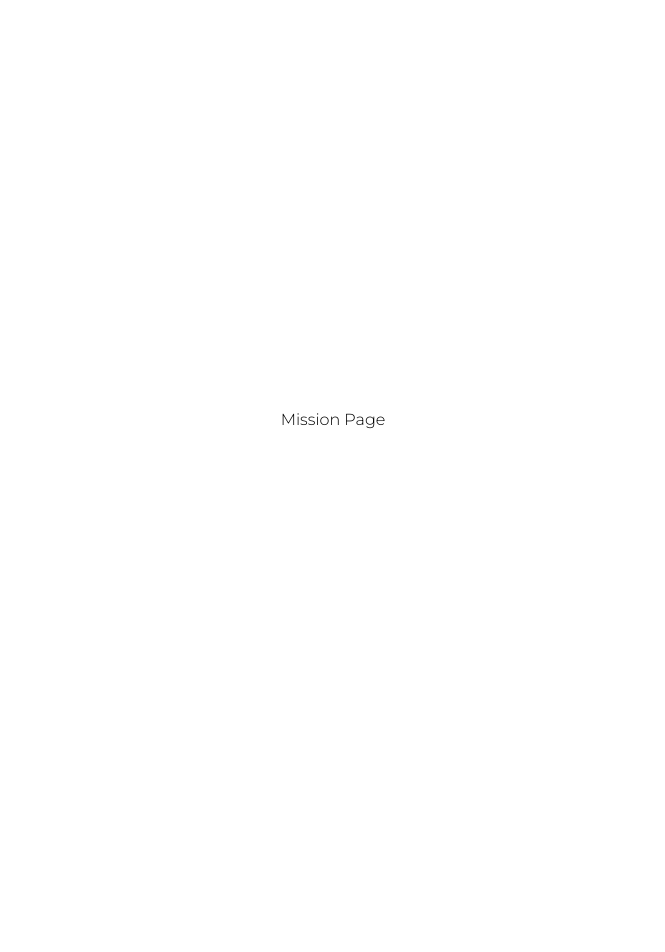
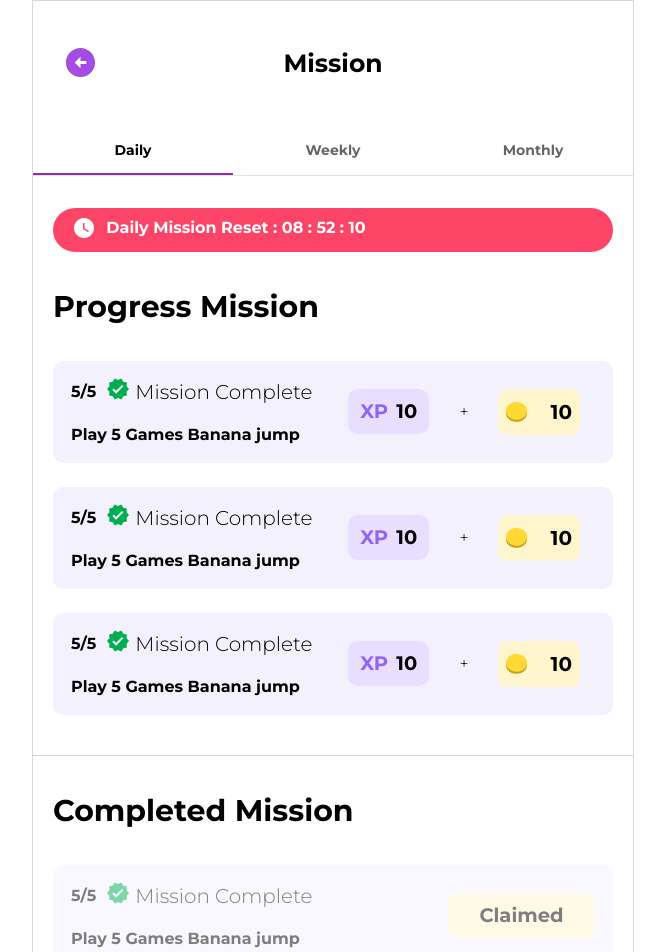
Before and after one commit to ebennaga/mini-games, a Next.js app: page /mission in a window 1280 px wide. Shown: the top 952 px of the page, without its empty margins (307-972 px from the left). Before the commit the page ends 840 px from the top, so only its background shows below. Built offline with nearby package versions, Linux system fonts and the light colour scheme.

Commit message:
Slicing mission page unclear.

```diff
--- a/components/Button/Index.tsx
+++ b/components/Button/Index.tsx
@@ -8,11 +8,23 @@ interface ButtonProps {
     color: string;
     border?: string;
     onClick?: any;
+    height?: string;
+    disabled?: boolean;
 }
 
-const ButtonLanding: React.FC<ButtonProps> = ({ title, icon, backgoundColor, color, border = 'none', onClick }) => {
+const ButtonLanding: React.FC<ButtonProps> = ({
+    disabled,
+    height = '60px',
+    title,
+    icon,
+    backgoundColor,
+    color,
+    border = 'none',
+    onClick
+}) => {
     return (
         <Button
+            disabled={disabled}
             startIcon={icon}
             onClick={onClick}
             sx={{
@@ -24,7 +36,7 @@ const ButtonLanding: React.FC<ButtonProps> = ({ title, icon, backgoundColor, col
                 color,
                 backgroundColor: backgoundColor,
                 width: '100%',
-                height: '60px',
+                height,
                 '&:hover': {
                     backgroundColor: backgoundColor,
                     border,
--- a/components/Layout/Index.tsx
+++ b/components/Layout/Index.tsx
@@ -3,25 +3,24 @@ import { Box } from '@mui/material';
 
 interface LayoutProps {
     children: any;
-    backgoundColor: any;
+    backgoundColor?: any;
     border?: any;
 }
 
-const Layout: React.FC<LayoutProps> = ({ children, backgoundColor, border }) => {
+const Layout: React.FC<LayoutProps> = ({ children, backgoundColor = '#FFF', border = '1px solid #D9D9D9' }) => {
     return (
-        <Box sx={{ backgroundColor: '#FFF', display: 'flex', justifyContent: 'center', margin: 0, fontFamily: 'Montserrat' }}>
+        <Box sx={{ backgroundColor: '#FFF', display: 'flex', justifyContent: 'center', fontFamily: 'Montserrat' }}>
             <Box
                 sx={{
                     backgroundColor: backgoundColor,
                     maxWidth: '600px',
                     width: '600px',
                     display: 'flex',
-                    justifyContent: 'center',
                     flexDirection: 'column',
                     alignItems: 'center',
                     border,
                     minHeight: '100vh',
-                    padding: '20px'
+                    py: 3
                 }}
             >
                 {children}
--- /dev/null
+++ b/components/MissionCard/index.tsx
@@ -0,0 +1,92 @@
+/* eslint-disable no-unused-vars */
+import React from 'react';
+import { Grid, Typography, Box } from '@mui/material';
+import { Verified } from '@mui/icons-material';
+
+interface MissionCardProps {
+    isCompleted: boolean;
+    isClaimed?: boolean;
+}
+
+const MissionCard: React.FC<MissionCardProps> = ({ isCompleted = true, isClaimed }) => {
+    return (
+        <Grid
+            container
+            alignItems='center'
+            sx={{ opacity: isClaimed ? 0.5 : 'none', backgroundColor: '#F4F1FF', borderRadius: '10px', padding: '16px 18px', mt: 3 }}
+        >
+            <Grid item xs={6}>
+                <Box sx={{ display: 'flex', gap: '10px', mb: 2, alignItems: 'center' }}>
+                    <Typography sx={{ fontWeight: 'bold' }}>5/5</Typography>
+                    {isCompleted && (
+                        <Box sx={{ display: 'flex', gap: '5px' }}>
+                            <Verified sx={{ color: '#00AE50' }} />
+                            <Typography sx={{ fontSize: '20px' }}>Mission Complete</Typography>
+                        </Box>
+                    )}
+                </Box>
+                <Typography sx={{ fontWeight: 'bold' }}>Play 5 Games Banana jump</Typography>
+            </Grid>
+            <Grid
+                item
+                xs={6}
+                sx={{
+                    display: 'flex',
+                    flexDirection: 'row',
+                    justifyContent: isClaimed ? 'end' : 'space-around',
+                    alignItems: 'center'
+                }}
+            >
+                {isClaimed ? (
+                    <Box
+                        sx={{
+                            display: 'flex',
+                            width: '50%',
+                            backgroundColor: '#FFF5CD',
+                            padding: '8px',
+                            justifyContent: 'space-around',
+                            borderRadius: '10px'
+                        }}
+                    >
+                        <Typography sx={{ fontWeight: 'bold', fontSize: '19.5px' }}>Claimed</Typography>
+                    </Box>
+                ) : (
+                    <>
+                        {' '}
+                        <Box
+                            sx={{
+                                display: 'flex',
+                                width: '25%',
+                                backgroundColor: '#E8DEFF',
+                                padding: '8px',
+                                justifyContent: 'space-around',
+                                borderRadius: '10px'
+                            }}
+                        >
+                            <Typography sx={{ fontWeight: 'bold', color: '#9163F6', fontSize: '19.5px' }}>XP</Typography>
+                            <Typography sx={{ fontWeight: 'bold', fontSize: '19.5px' }}>10</Typography>
+                        </Box>
+                        {isCompleted && <Typography> + </Typography>}
+                        <Box
+                            sx={{
+                                display: 'flex',
+                                width: '25%',
+                                backgroundColor: '#FFF5CD',
+                                padding: '8px',
+                                justifyContent: 'space-between',
+                                borderRadius: '10px',
+                                fontWeight: 'bold',
+                                alignItems: 'center'
+                            }}
+                        >
+                            <img src='/images/coin.png' alt='coin-img' />
+                            <Typography sx={{ fontWeight: 'bold', fontSize: '20px' }}>10</Typography>
+                        </Box>
+                    </>
+                )}
+            </Grid>
+        </Grid>
+    );
+};
+
+export default MissionCard;
--- /dev/null
+++ b/components/TabPanel/index.tsx
@@ -0,0 +1,26 @@
+import React from 'react';
+import { Box } from '@mui/material';
+
+interface TabPanelProps {
+    children?: React.ReactNode;
+    index: number;
+    value: number;
+    sx?: any;
+}
+
+const TabPanel: React.FC<TabPanelProps> = ({ children, value, index, sx, ...other }) => {
+    return (
+        <Box
+            sx={sx}
+            role='tabpanel'
+            hidden={value !== index}
+            id={`mission-tabpanel-${index}`}
+            aria-labelledby={`mission-tab-${index}`}
+            {...other}
+        >
+            {value === index && <Box>{children}</Box>}
+        </Box>
+    );
+};
+
+export default TabPanel;
--- a/containers/Mission/index.tsx
+++ b/containers/Mission/index.tsx
@@ -1,11 +1,96 @@
-import { Box, Typography } from '@mui/material';
+/* eslint-disable no-unused-vars */
 import React from 'react';
+import { Grid, Typography, ButtonBase, Tab, Tabs, Box } from '@mui/material';
+import { ArrowCircleLeft, WatchLater, Verified } from '@mui/icons-material';
+import TabPanel from 'components/TabPanel';
+import Layout from 'components/Layout/Index';
+import MissionCard from 'components/MissionCard';
+import Button from 'components/Button/Index';
+
+const a11yProps = (index: number) => {
+    return {
+        id: `simple-tab-${index}`,
+        'aria-controls': `mission-tabpanel-${index}`
+    };
+};
 
 const MissionPage = () => {
+    const [value, setValue] = React.useState<number>(0);
+    const [isCompleted, setIsCompleted] = React.useState<boolean>(true);
+    const [isClaimed, setIsClaimed] = React.useState<boolean>(true);
+    const [isDisabled, setIsDisabled] = React.useState<boolean>(true);
+    const handleChange = (event: React.SyntheticEvent, newValue: number) => {
+        setValue(newValue);
+    };
     return (
-        <Box>
-            <Typography>Mission Page</Typography>
-        </Box>
+        <Layout backgoundColor='#FFF'>
+            <Box sx={{ margin: '20px', width: '90%' }}>
+                <Grid container>
+                    <Grid item xs={2}>
+                        <ButtonBase>
+                            <ArrowCircleLeft sx={{ width: '35px', height: '35px', color: '#A54CE5' }} />
+                        </ButtonBase>
+                    </Grid>
+                    <Grid item xs={8}>
+                        <Typography sx={{ textAlign: 'center', fontSize: '25px', fontWeight: 700 }}>Mission</Typography>
+                    </Grid>
+                </Grid>
+            </Box>
+            <Tabs
+                sx={{ width: '100%', borderBottom: '1px solid rgba(0, 0, 0, 0.1)', mt: 3 }}
+                variant='fullWidth'
+                indicatorColor='secondary'
+                textColor='inherit'
+                value={value}
+                onChange={handleChange}
+                aria-label='tabs-mission'
+            >
+                {['Daily', 'Weekly', 'Monthly'].map((item, idx) => (
+                    <Tab key={idx} sx={{ fontWeight: 'bold', textTransform: 'none' }} label={item} {...a11yProps(idx)} />
+                ))}
+            </Tabs>
+            <TabPanel value={value} index={0} sx={{ width: '100%' }}>
+                <Box sx={{ margin: '20px' }}>
+                    <Grid
+                        container
+                        sx={{ backgroundColor: '#FF4567', borderRadius: '24px', px: 1, py: 1, my: 4, width: '100%', color: 'white' }}
+                    >
+                        <Grid item sx={{ textAlign: 'center' }} xs={1}>
+                            <WatchLater />
+                        </Grid>
+                        <Grid item xs={11}>
+                            <Typography sx={{ fontWeight: 'bold' }}>Daily Mission Reset : 08 : 52 : 10</Typography>
+                        </Grid>
+                    </Grid>
+                    <Typography sx={{ fontSize: '30px', fontWeight: 'bold', my: 4 }}>Progress Mission</Typography>
+                    {[...Array(3)].map((item, index) => (
+                        <MissionCard isCompleted={isCompleted} key={index} />
+                    ))}
+                </Box>
+                <Box sx={{ width: '100%', height: '1px', backgroundColor: 'rgba(40, 38, 38, 0.2)', marginTop: '40px' }} />
+                <Box sx={{ margin: '20px' }}>
+                    <Typography sx={{ fontSize: '30px', fontWeight: 'bold', my: 4 }}>Completed Mission</Typography>
+                    {[...Array(2)].map((item, index) => (
+                        <MissionCard isClaimed={isClaimed} isCompleted={isCompleted} key={index} />
+                    ))}
+                    <Box sx={{ marginTop: '120px' }}>
+                        <Button
+                            disabled={isDisabled}
+                            height='60px'
+                            backgoundColor={isDisabled ? '#E1E1E1' : '#A54CE5'}
+                            color={isDisabled ? '#FFF' : '#FFF'}
+                            title='Claim Reward'
+                        />
+                    </Box>
+                </Box>
+            </TabPanel>
+            <TabPanel value={value} index={1}>
+                <Typography>Weekly</Typography>
+            </TabPanel>
+            <TabPanel value={value} index={2}>
+                <Typography>Monthly</Typography>
+            </TabPanel>
+        </Layout>
     );
 };
 
--- a/containers/SignUp/index.tsx
+++ b/containers/SignUp/index.tsx
@@ -20,8 +20,8 @@ const SignUp = () => {
     const [changeInput, setChangeInput] = React.useState<boolean>(false);
 
     return (
-        <Layout backgoundColor='#FFF' border='2px solid #D9D9D9'>
-            <Box sx={{ textAlign: 'start', width: '95%' }}>
+        <Layout backgoundColor='#FFF'>
+            <Box sx={{ textAlign: 'start', width: '90%', margin: '20px' }}>
                 <Typography sx={{ fontWeight: 700, fontSize: '46px' }} component='h1'>
                     Start Your Account. It’s Free !
                 </Typography>
--- a/pages/mission/index.tsx
+++ b/pages/mission/index.tsx
@@ -1,7 +1,6 @@
 import React from 'react';
 import dynamic from 'next/dynamic';
 import Head from 'next/head';
-import Layout from 'components/Layout/Index';
 
 const MissionContainer = dynamic(() => import('containers/Mission'), { ssr: false });
 
@@ -13,9 +12,7 @@ const Page = () => {
                 <meta name='description' content='Generated by create next app' />
                 <link rel='icon' href='/favicon.ico' />
             </Head>
-            <Layout backgoundColor='#fff'>
-                <MissionContainer />
-            </Layout>
+            <MissionContainer />
         </>
     );
 };
```
Also changed, not shown: containers/Landing/index.tsx (+5 -2 lines), public/images/coin.png (added).
